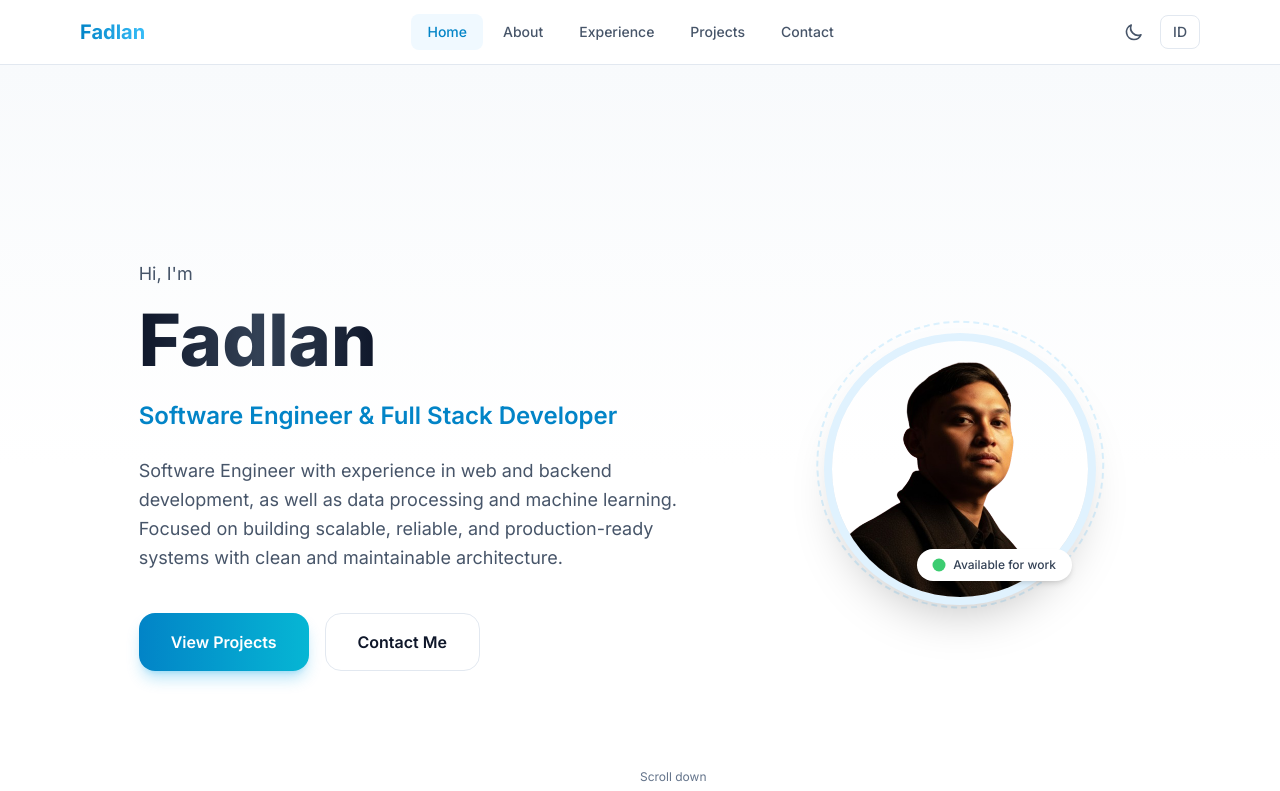
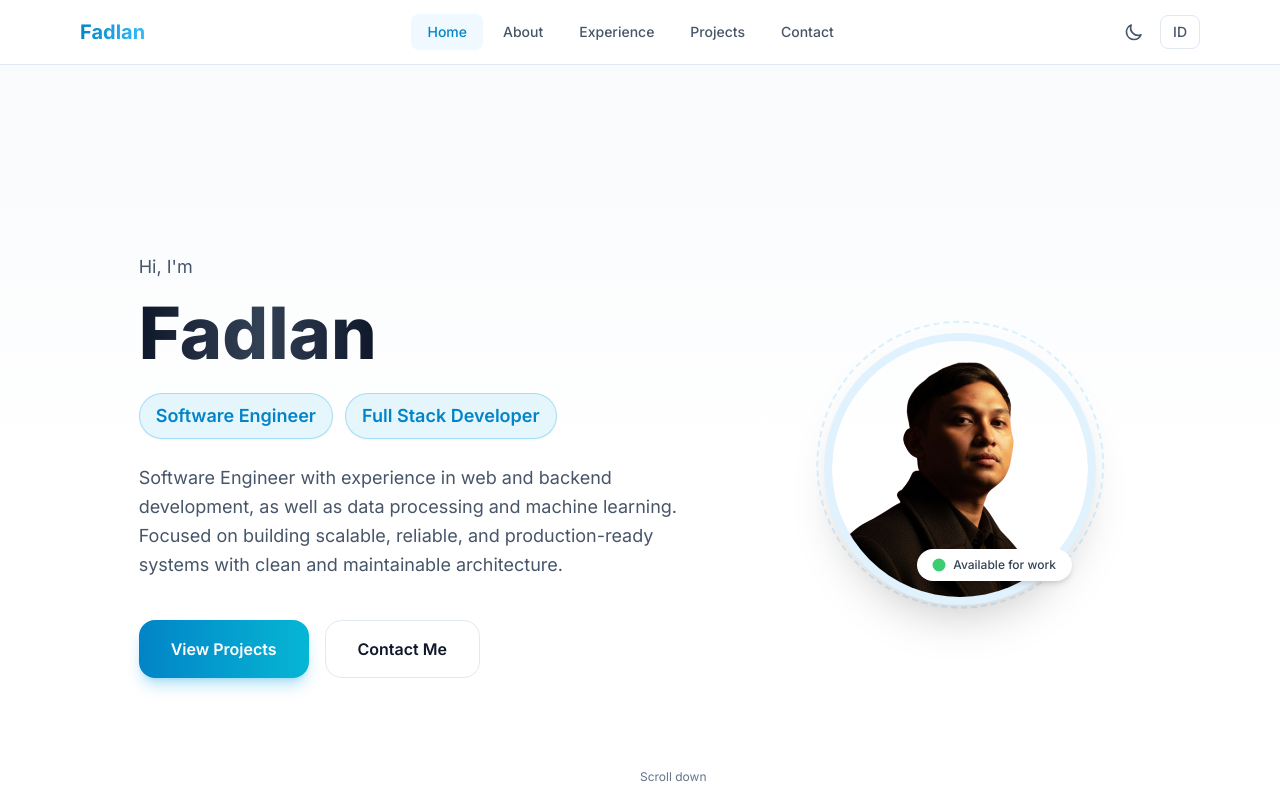
Before and after one commit to fadlnsyah/web-portfolio, a Next.js app: page / in a window 1280 px wide. Shown: the top 791 px of the page. Built offline with nearby package versions, Linux system fonts and the light colour scheme.

Commit message:
style: render Software Engineer and Full Stack Developer as separate pill badges

```diff
--- a/data/content.js
+++ b/data/content.js
@@ -10,7 +10,8 @@ const content = {
     hero: {
       greeting: "Halo, saya",
       name: "Fadlan",
-      role: "Software Engineer & Full Stack Developer",
+      role: "Software Engineer",
+      roles: ["Software Engineer", "Full Stack Developer"],
       subtitle: "Software Engineer dengan pengalaman di pengembangan web dan backend, serta pemrosesan data dan machine learning. Berfokus pada pembangunan sistem yang scalable, andal, dan siap produksi dengan arsitektur yang bersih dan mudah dipelihara.",
       cta: {
         projects: "Lihat Proyek",
@@ -52,7 +53,8 @@ const content = {
     hero: {
       greeting: "Hi, I'm",
       name: "Fadlan",
-      role: "Software Engineer & Full Stack Developer",
+      role: "Software Engineer",
+      roles: ["Software Engineer", "Full Stack Developer"],
       subtitle: "Software Engineer with experience in web and backend development, as well as data processing and machine learning. Focused on building scalable, reliable, and production-ready systems with clean and maintainable architecture.",
       cta: {
         projects: "View Projects",
--- a/sections/Hero.jsx
+++ b/sections/Hero.jsx
@@ -172,12 +172,16 @@ export default function Hero() {
             </motion.span>
           </motion.h1>
 
-          <motion.p
-            variants={item}
-            className="text-2xl font-semibold text-primary-600 dark:text-primary-400 mb-6"
-          >
-            {hero.role}
-          </motion.p>
+          <motion.div variants={item} className="flex flex-wrap items-center gap-3 mb-6">
+            {(hero.roles || [hero.role]).map((r, idx) => (
+              <span
+                key={idx}
+                className="px-4 py-2 rounded-full text-base md:text-lg font-semibold bg-primary-500/10 dark:bg-primary-500/15 border border-primary-500/30 text-primary-600 dark:text-primary-400 shadow-sm"
+              >
+                {r}
+              </span>
+            ))}
+          </motion.div>
 
           <motion.p
             variants={item}
```
